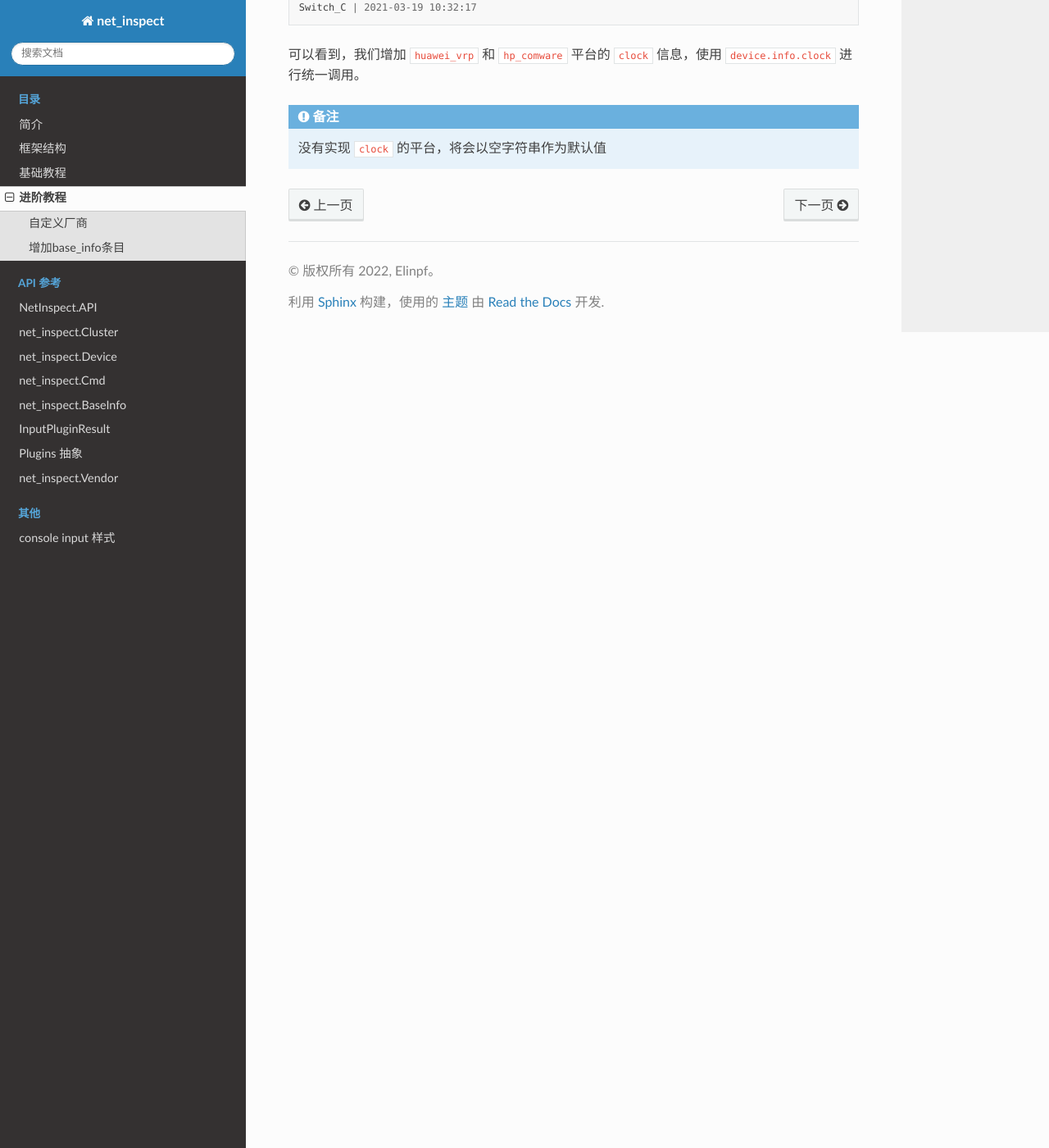
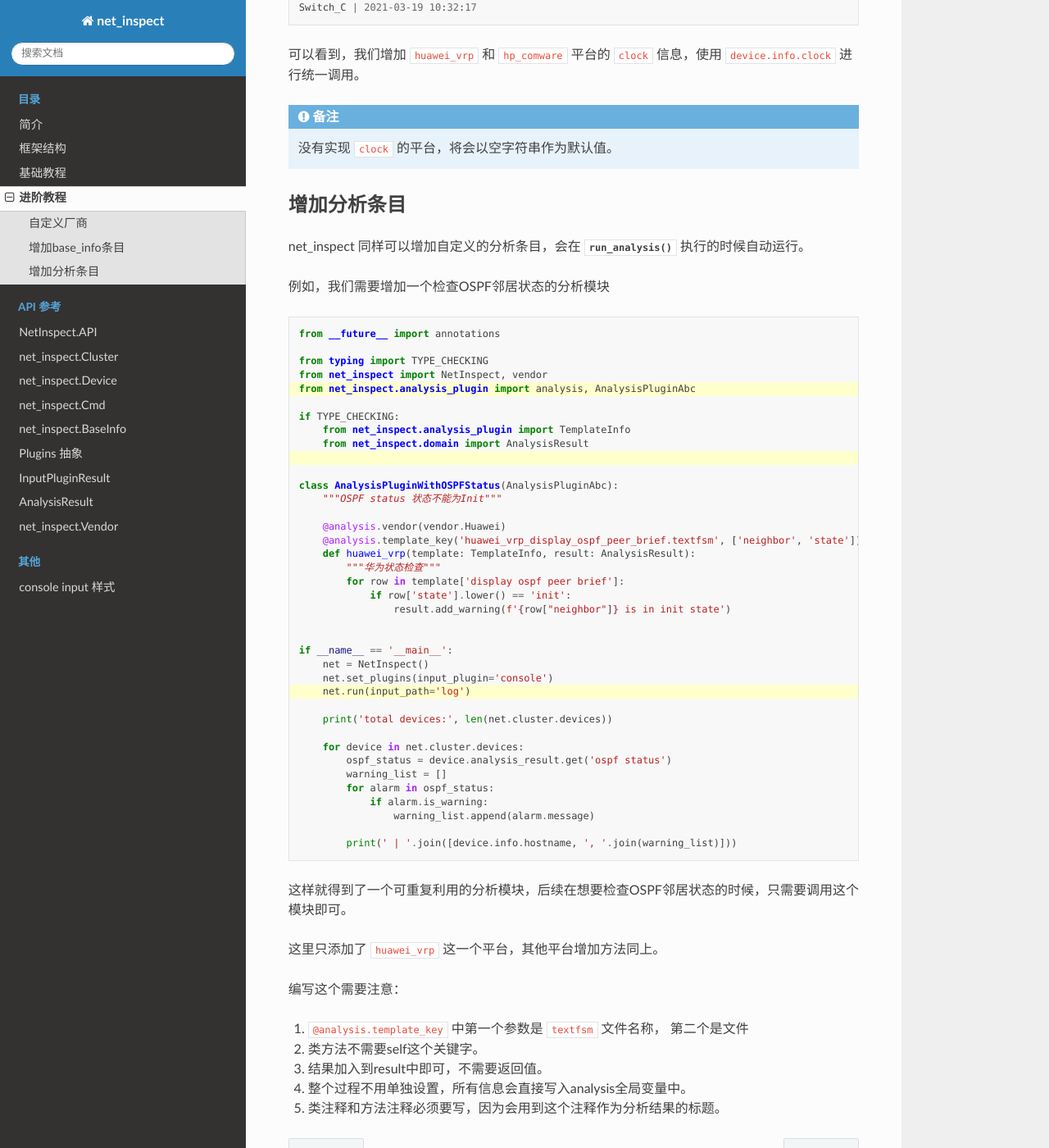
Before and after one commit to Elinpf/net_inspect, a Sphinx documentation site: the page built from docs/contents/advance.rst, in a window 1280 px wide and 1400 px high, scrolled down 1872 px. Shown: the whole window at 82% size. Built offline with Sphinx 7.4.7 and the Read the Docs theme 2.0.0, drawn with Linux system fonts in a browser that asks for light colours.

Commit message:
📃 docs: 更新文档

```diff
--- a/docs/contents/advance.rst
+++ b/docs/contents/advance.rst
@@ -96,4 +96,66 @@
 
 .. note::
 
-    没有实现 ``clock`` 的平台，将会以空字符串作为默认值
+    没有实现 ``clock`` 的平台，将会以空字符串作为默认值。
+
+增加分析条目
+-------------
+
+net_inspect 同样可以增加自定义的分析条目，会在 :meth:`~net_inspect.NetInspect.run_analysis` 执行的时候自动运行。
+
+例如，我们需要增加一个检查OSPF邻居状态的分析模块
+
+.. code-block:: python
+    :emphasize-lines: 5,10,27
+
+    from __future__ import annotations
+
+    from typing import TYPE_CHECKING
+    from net_inspect import NetInspect, vendor
+    from net_inspect.analysis_plugin import analysis, AnalysisPluginAbc
+
+    if TYPE_CHECKING:
+        from net_inspect.analysis_plugin import TemplateInfo
+        from net_inspect.domain import AnalysisResult
+
+
+    class AnalysisPluginWithOSPFStatus(AnalysisPluginAbc):
+        """OSPF status 状态不能为Init"""
+
+        @analysis.vendor(vendor.Huawei)
+        @analysis.template_key('huawei_vrp_display_ospf_peer_brief.textfsm', ['neighbor', 'state'])
+        def huawei_vrp(template: TemplateInfo, result: AnalysisResult):
+            """华为状态检查"""
+            for row in template['display ospf peer brief']:
+                if row['state'].lower() == 'init':
+                    result.add_warning(f'{row["neighbor"]} is in init state')
+
+
+    if __name__ == '__main__':
+        net = NetInspect()
+        net.set_plugins(input_plugin='console')
+        net.run(input_path='log')
+
+        print('total devices:', len(net.cluster.devices))
+
+        for device in net.cluster.devices:
+            ospf_status = device.analysis_result.get('ospf status')
+            warning_list = []
+            for alarm in ospf_status:
+                if alarm.is_warning:
+                    warning_list.append(alarm.message)
+
+            print(' | '.join([device.info.hostname, ', '.join(warning_list)]))
+
+
+这样就得到了一个可重复利用的分析模块，后续在想要检查OSPF邻居状态的时候，只需要调用这个模块即可。
+
+这里只添加了 ``huawei_vrp`` 这一个平台，其他平台增加方法同上。
+
+编写这个需要注意：
+
+#. ``@analysis.template_key`` 中第一个参数是 ``textfsm`` 文件名称， 第二个是文件
+#. 类方法不需要self这个关键字。
+#. 结果加入到result中即可，不需要返回值。
+#. 整个过程不用单独设置，所有信息会直接写入analysis全局变量中。
+#. 类注释和方法注释必须要写，因为会用到这个注释作为分析结果的标题。
--- a/docs/index.rst
+++ b/docs/index.rst
@@ -25,8 +25,9 @@ Welcome to net_inspect's documentation!
    reference/device
    reference/cmd
    reference/base_info
+   reference/plugins
    reference/input_plugin_result
-   reference/plugins
+   reference/analysis_result
    reference/vendor
 
 .. toctree::
--- a/docs/reference/plugins.rst
+++ b/docs/reference/plugins.rst
@@ -13,3 +13,9 @@ Plugins 抽象
     :undoc-members:
     :show-inheritance:
     :inherited-members:
+
+.. autoclass:: net_inspect.analysis_plugin.AnalysisPluginAbc
+    :members:
+    :undoc-members:
+    :show-inheritance:
+    :inherited-members:
```
Also changed, not shown: other parts of docs/contents/advance.rst (+1 -1 lines), docs/contents/base.rst (+28 -1 lines), docs/reference/analysis_result.rst (added, +11 -0 lines), 2 other files.
